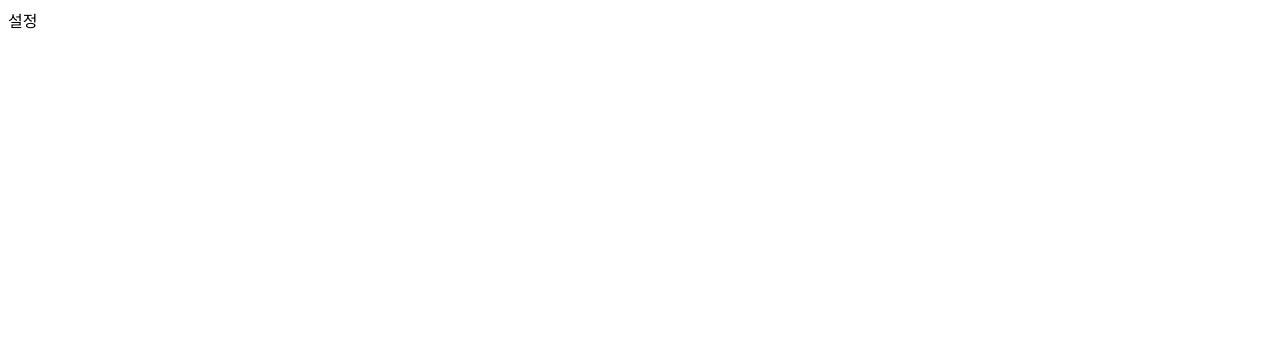
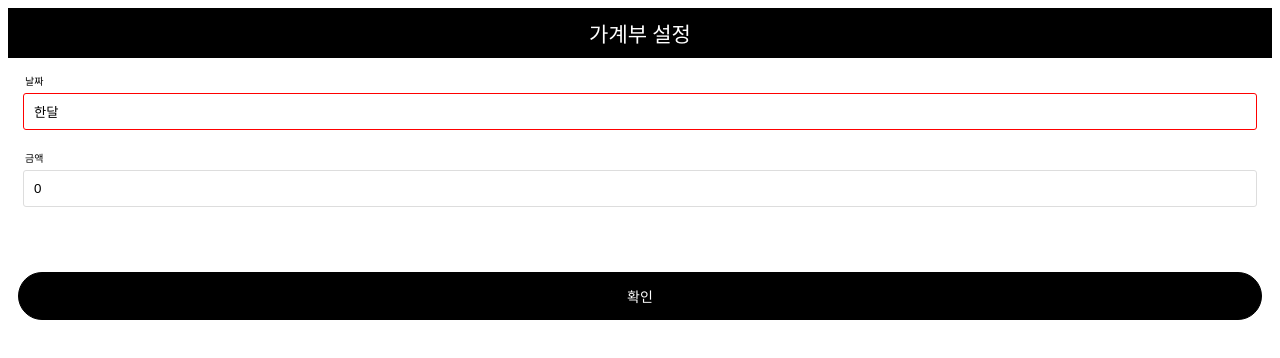
Before and after one commit to hotsummmer/my-little-salty-diary, a Next.js app: page /settings in a window 1280 px wide. Shown: the top 358 px of the page. Built offline with nearby package versions, Linux system fonts and the light colour scheme.

Commit message:
feat: publishing settings page

```diff
--- a/src/pages/settings/index.tsx
+++ b/src/pages/settings/index.tsx
@@ -1,5 +1,25 @@
+import ActionBar from '../../components/common/ActionBar';
+import { useState } from 'react';
+import Input from '../../components/common/Input';
+import Container from '../../components/common/Container';
+import Form from '../../components/common/Form';
+
 const Settings: React.FC = () => {
-	return <>설정</>;
+	const [date, setDate] = useState('한달');
+	const [budget, setBudget] = useState(0);
+	const handleButtonClick = () => alert('하이!');
+
+	return (
+		<>
+			<ActionBar title="가계부 설정" />
+			<Container>
+				<Form onSubmit={handleButtonClick} buttonValue="확인">
+					<Input label="날짜" defaultValue={date} onChange={(date) => setDate(date)} invalid={true} />
+					<Input label="금액" defaultValue={`${budget}`} onChange={(amount) => setBudget(Number(amount))} />
+				</Form>
+			</Container>
+		</>
+	);
 };
 
 export default Settings;
```
